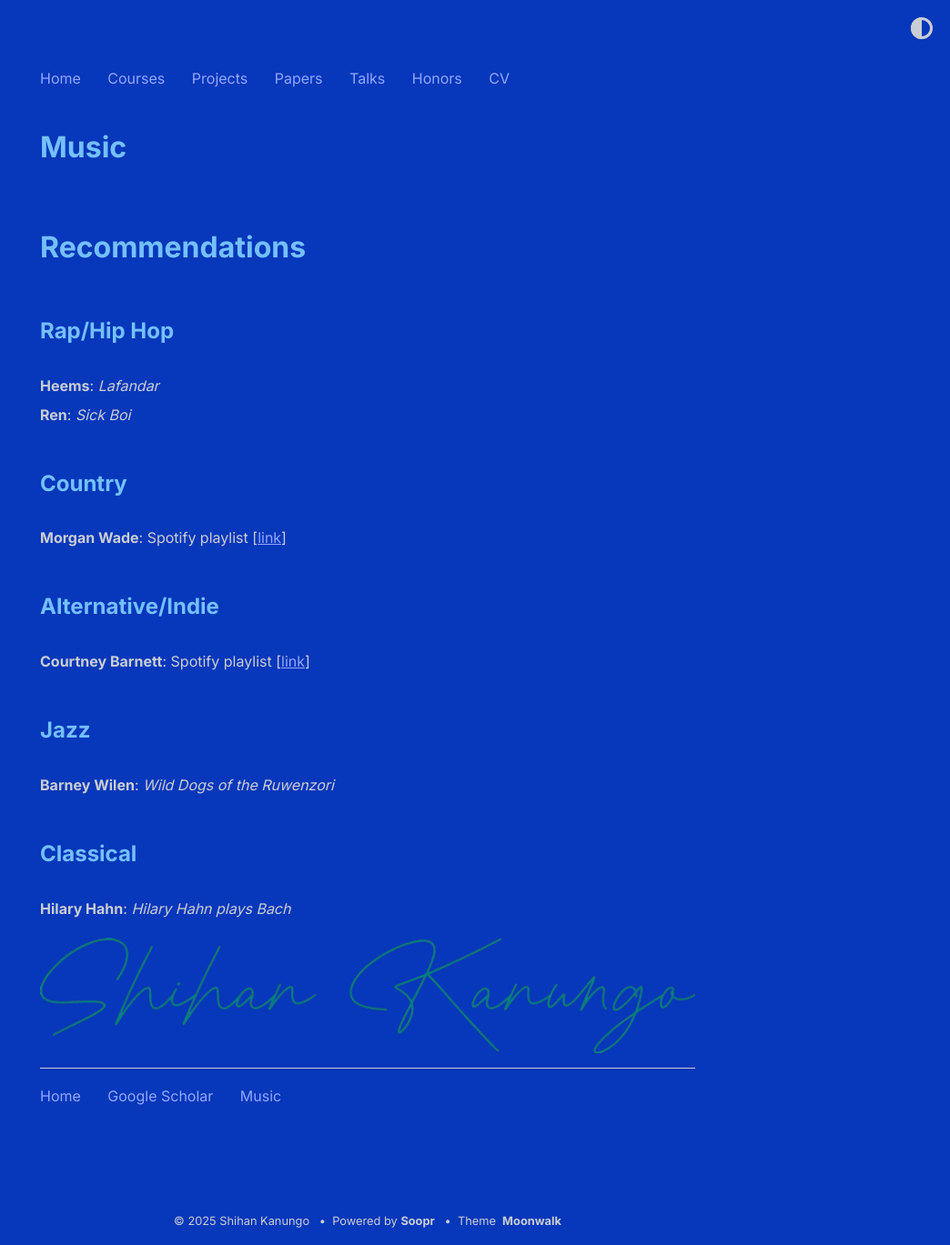
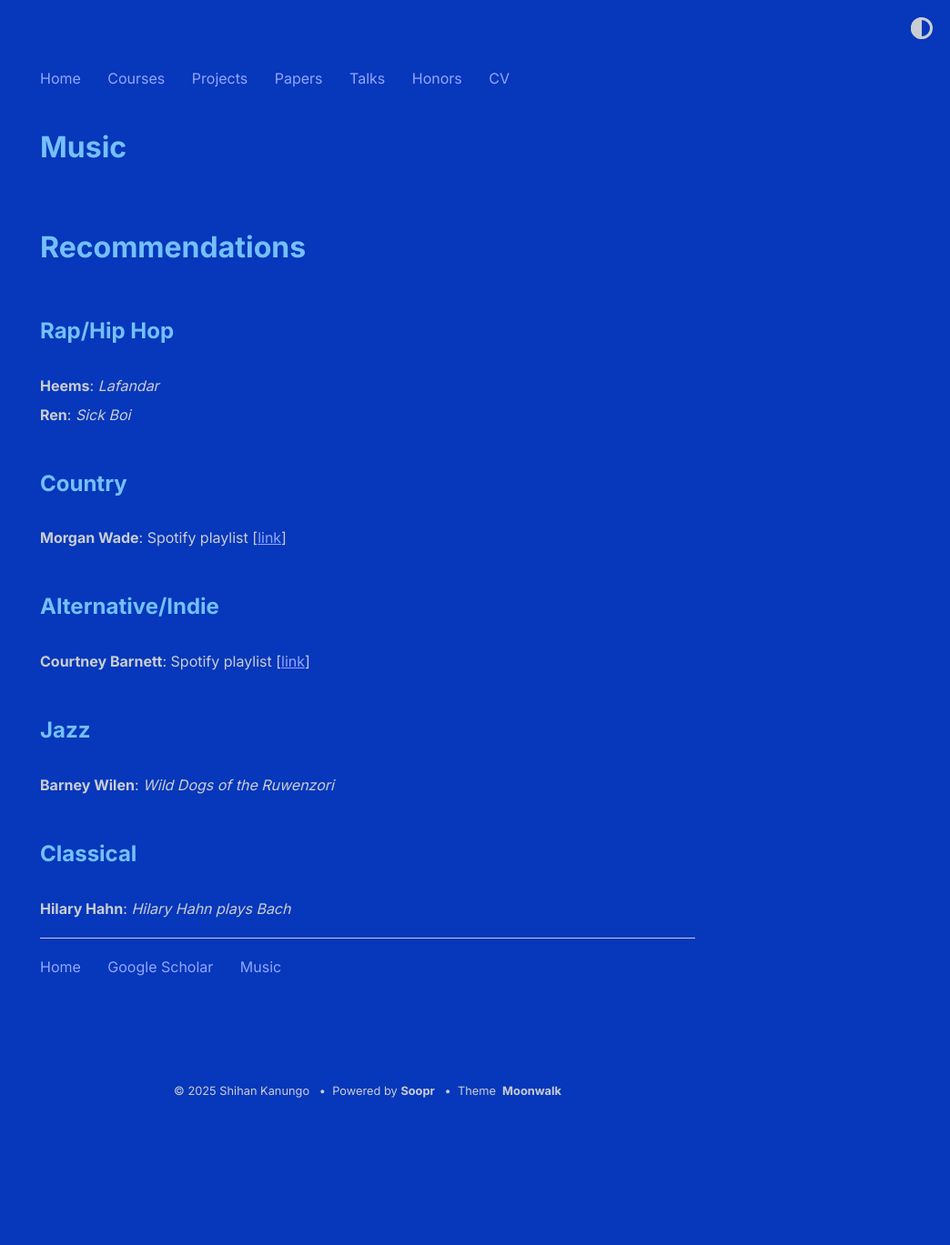
Before and after one commit to shihankanungo/shihankanungo.github.io, a Jekyll site: the page built from music.md, in a window 1280 px wide. Shown: the whole page at 91% size, without its empty margins (236-1280 px from the left). Built offline with Jekyll 4.4.1, drawn with Linux system fonts in a browser that asks for light colours; after the commit the page ends 1226 px from its top, so only the background shows below that.

Commit message:
Update music.md

```diff
--- a/music.md
+++ b/music.md
@@ -21,5 +21,3 @@ title: Music
 
 ## Classical
 **Hilary Hahn**: *Hilary Hahn plays Bach* <br>
-
-![a](signature-teal.png)
```
